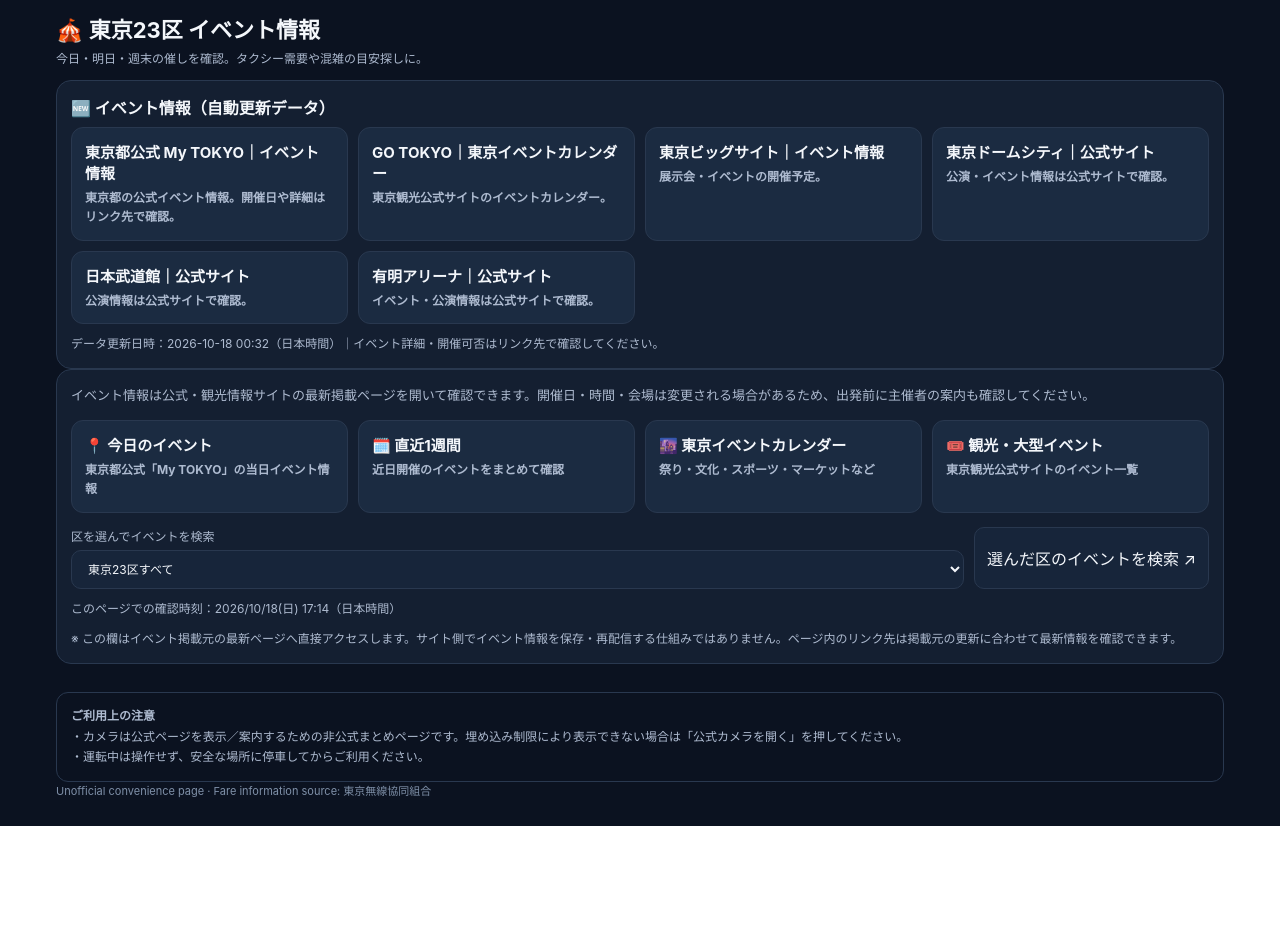
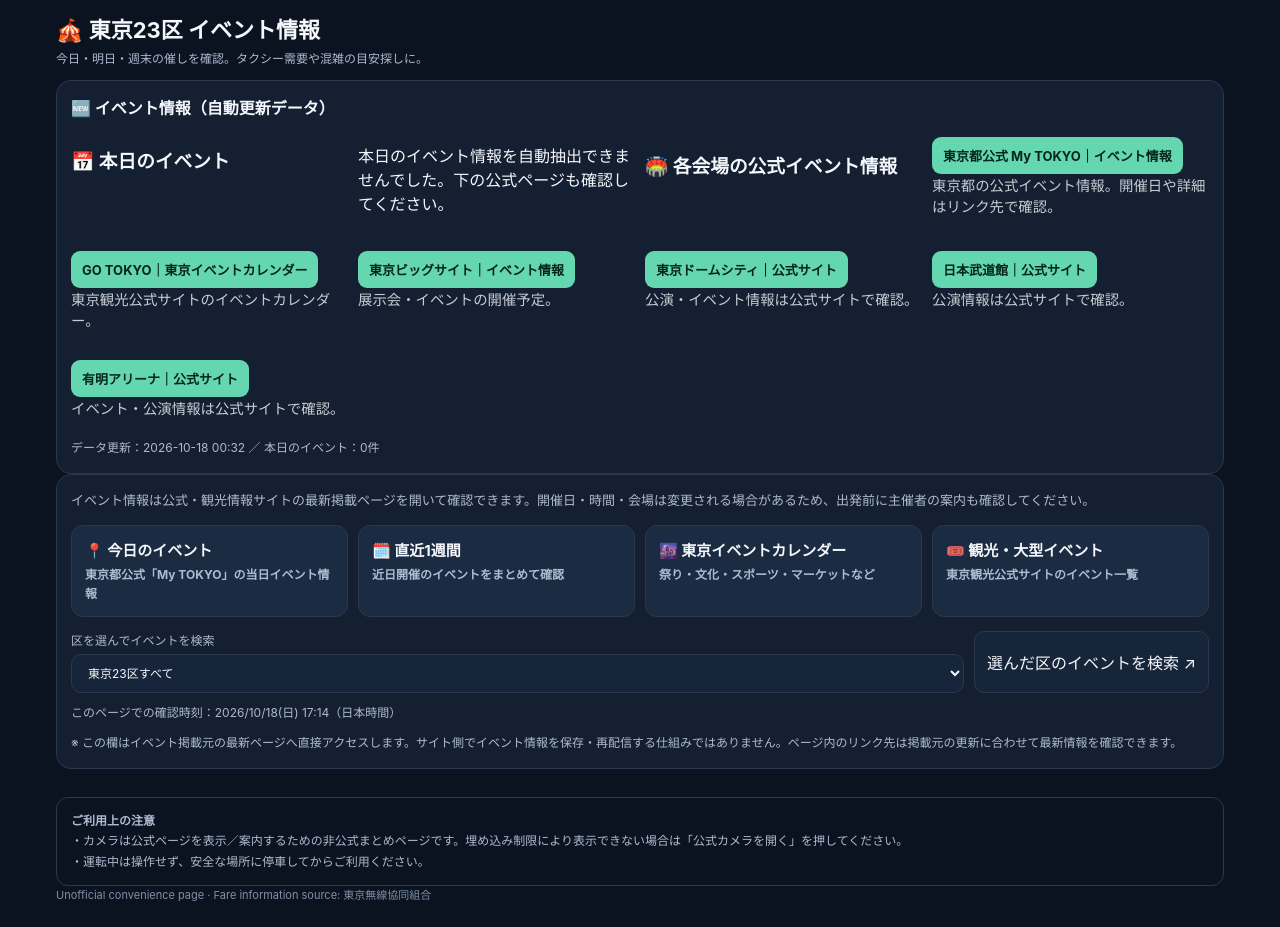
Before and after one commit to notfound5555/-, a plain HTML site: page index.html in a window 1280 px wide. Shown: the part 2340-3267 px from the top of the page. Before the commit the page ends 3166 px from the top, so only its background shows below. Drawn offline with Linux system fonts and the light colour scheme.

Commit message:
Display today's events
Refactor loadAutoEvents function for improved readability and error handling. Update event loading and display logic.

```diff
--- a/index.html
+++ b/index.html
@@ -118,31 +118,126 @@
 updateEventDate();
 
 
-async function loadAutoEvents(){
-  const list=document.getElementById('autoEventsList');
-  const status=document.getElementById('autoEventsStatus');
-  if(!list || !status) return;
-  try{
-    const response=await fetch('./events.json?ts='+Date.now(),{cache:'no-store'});
-    if(!response.ok) throw new Error('events.json を取得できません');
-    const data=await response.json();
-    const items=Array.isArray(data.sources)?data.sources:[];
+async function loadAutoEvents() {
+  const list = document.getElementById("autoEventsList");
+  const status = document.getElementById("autoEventsStatus");
+
+  if (!list || !status) return;
+
+  status.textContent = "イベント情報を読み込み中…";
+
+  try {
+    const response = await fetch(
+      "./events.json?ts=" + Date.now(),
+      { cache: "no-store" }
+    );
+
+    if (!response.ok) {
+      throw new Error("イベントデータを取得できませんでした");
+    }
+
+    const data = await response.json();
+    const events = Array.isArray(data.events) ? data.events : [];
+    const sources = Array.isArray(data.sources) ? data.sources : [];
+
     list.replaceChildren();
-    if(!items.length){
-      list.innerHTML='<p class="event-status">イベント情報のリンクは準備中です。下の公式カレンダーから確認してください。</p>';
-    }else{
-      items.forEach(item=>{
-        const a=document.createElement('a'); a.className='event-link'; a.href=item.url;
-        a.target='_blank'; a.rel='noopener noreferrer';
-        const strong=document.createElement('strong'); strong.textContent=item.title;
-        const span=document.createElement('span'); span.textContent=item.description||'公式掲載ページを開く';
-        a.append(strong,span); list.append(a);
+
+    // 更新状況
+    status.textContent =
+      "データ更新：" +
+      (data.updated_at_jst || "日時不明") +
+      " ／ 本日のイベント：" +
+      events.length +
+      "件";
+
+    // イベント一覧の見出し
+    const eventHeading = document.createElement("h3");
+    eventHeading.textContent = "📅 本日のイベント";
+    list.appendChild(eventHeading);
+
+    if (events.length === 0) {
+      const message = document.createElement("p");
+      message.textContent =
+        "本日のイベント情報を自動抽出できませんでした。下の公式ページも確認してください。";
+      list.appendChild(message);
+    } else {
+      events.forEach((event) => {
+        const card = document.createElement("div");
+        card.className = "event-card";
+        card.style.cssText =
+          "padding:12px;margin:10px 0;border:1px solid var(--line);" +
+          "border-radius:10px;background:var(--panel);";
+
+        const venue = document.createElement("div");
+        venue.style.fontWeight = "bold";
+        venue.textContent = "📍 " + (event.venue || "会場不明");
+        card.appendChild(venue);
+
+        const time = document.createElement("div");
+        time.style.marginTop = "5px";
+        time.textContent =
+          "🕒 " +
+          (event.start_time || "時間未掲載") +
+          (event.end_time ? " ～ " + event.end_time : "");
+        card.appendChild(time);
+
+        const title = document.createElement("div");
+        title.style.marginTop = "5px";
+        title.style.fontSize = "1.05em";
+        title.style.fontWeight = "bold";
+        title.textContent = event.title || "イベント名不明";
+        card.appendChild(title);
+
+        if (event.source_url) {
+          const link = document.createElement("a");
+          link.href = event.source_url;
+          link.target = "_blank";
+          link.rel = "noopener noreferrer";
+          link.textContent = "公式情報を確認 ↗";
+          link.style.display = "inline-block";
+          link.style.marginTop = "8px";
+          card.appendChild(link);
+        }
+
+        list.appendChild(card);
       });
     }
-    status.textContent='データ更新日時：'+(data.updated_at_jst||'未記録')+'（日本時間）｜イベント詳細・開催可否はリンク先で確認してください。';
-  }catch(e){
-    list.innerHTML='<p class="event-status">自動更新データを読み込めません。公式カレンダーから確認してください。</p>';
-    status.textContent='データの読み込みに失敗しました。';
+
+    // 各会場の公式ページ
+    const sourceHeading = document.createElement("h3");
+    sourceHeading.textContent = "🏟️ 各会場の公式イベント情報";
+    sourceHeading.style.marginTop = "24px";
+    list.appendChild(sourceHeading);
+
+    sources.forEach((source) => {
+      if (!source.url) return;
+
+      const item = document.createElement("div");
+      item.style.margin = "10px 0";
+
+      const link = document.createElement("a");
+      link.href = source.url;
+      link.target = "_blank";
+      link.rel = "noopener noreferrer";
+      link.textContent = source.title || source.venue || "公式サイト";
+
+      item.appendChild(link);
+
+      if (source.description) {
+        const description = document.createElement("div");
+        description.style.fontSize = "0.9em";
+        description.style.opacity = "0.8";
+        description.textContent = source.description;
+        item.appendChild(description);
+      }
+
+      list.appendChild(item);
+    });
+
+  } catch (error) {
+    console.error("イベント情報の読み込みエラー:", error);
+    status.textContent =
+      "イベント情報を読み込めませんでした。時間をおいて再読み込みしてください。";
   }
 }
 loadAutoEvents();
```
